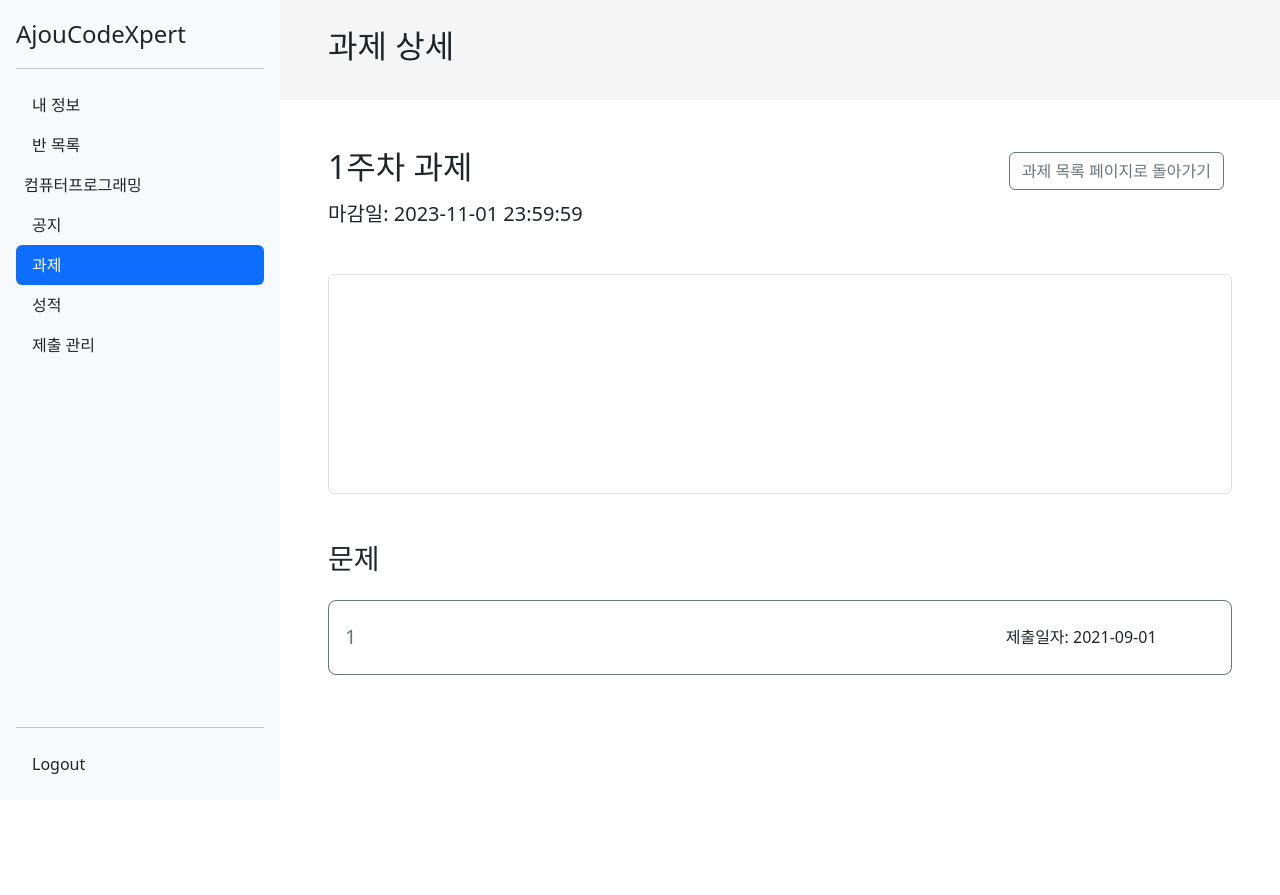
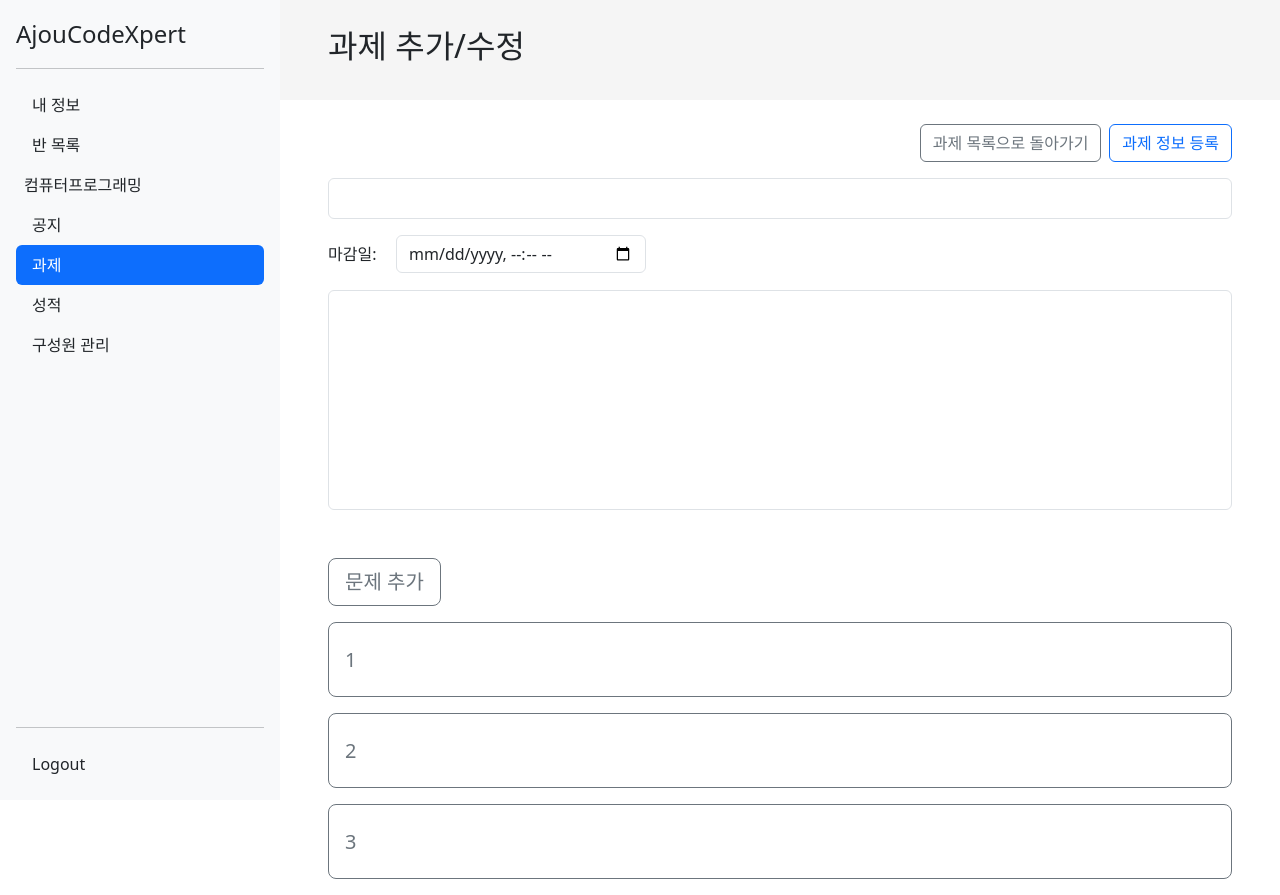
Before and after one commit to 2023-Fall-SE-CodeMates/AjouCodeXpert_Web, a React (Create React App) app: page /classes/1/assignments/1 in a window 1280 px wide. Before the commit the page ends 800 px from the top, so only its background shows below. Built offline with nearby package versions, Linux system fonts and the light colour scheme.

Commit message:
과제 추가/수정 페이지에서 문제 리스트를 관리하는 식으로 수정 과제 추가/수정 페이지와 문제 추가/수정 페이지는 같은 링크를 사용하게 됨

```diff
--- a/src/App.jsx
+++ b/src/App.jsx
@@ -33,7 +33,6 @@ import OpenedClassListPage from "pages/admin/OpenedClassListPage";
 import Logout from "routes/Logout";
 import ScoreRoute from "routes/ScoreRoute";
 import AssignmentRoute from "routes/AssignmentRoute";
-import ProblemRoute from "routes/ProblemRoute";
 
 // 로그인 안함
 function OnlyForUnauthenticated({ children }) {
@@ -220,10 +219,14 @@ function App() {
               path="/classes/:classId/scores/:assignmentId"
               element={<ScoreRoute />}
             />
-            {/* 문제 페이지(학생), 문제 추가/수정 페이지(TA) */}
+            {/* 문제 페이지(학생) */}
             <Route
               path="/classes/:classId/assignments/:assignmentId/:problemId"
-              element={<ProblemRoute />}
+              element={
+                <OnlyForStudent>
+                  <ProblemPage />
+                </OnlyForStudent>
+              }
             />
             {/* 리뷰 상세 페이지(학생) */}
             <Route
--- a/src/components/form/AssignmentInfoForm.jsx
+++ b/src/components/form/AssignmentInfoForm.jsx
@@ -1,10 +1,15 @@
 import React from "react";
 import style from "styles/components/form/AssignmentInfoForm.module.css";
 import cn from "classnames";
+import PropTypes from "prop-types";
 import { Formik, Form, Field, FieldArray } from "formik";
 import { Link, useParams } from "react-router-dom";
 
-function AssignmentInfoForm(props) {
+AssignmentInfoForm.propTypes = {
+  problemObjList: PropTypes.arrayOf(Object).isRequired, // 문제 내용 리스트, 과제 정보 등록 시 같이 등록됨
+};
+
+function AssignmentInfoForm({ problemObjList }) {
   const { classId, assignmentId } = useParams();
   return (
     <Formik
@@ -12,6 +17,7 @@ function AssignmentInfoForm(props) {
         title: "",
         dueDate: "",
         description: "",
+        problemObjList: problemObjList,
       }}
       enableReinitialize={true}
       onSubmit={(data) => {
--- a/src/components/list/ProblemListItem.jsx
+++ b/src/components/list/ProblemListItem.jsx
@@ -10,6 +10,7 @@ ProblemListItem.propTypes = {
   submittedDate: PropTypes.string, // 제출일
   score: PropTypes.string, // 문제 점수
   fromScoreByProblemPage: PropTypes.bool.isRequired, // 문제별 점수 페이지에서 접속했는지 여부(학생)
+  setProblemNo: PropTypes.func, // 문제 번호로 변경해서 문제 수정/추가 페이지 보여줌
   deletable: PropTypes.bool.isRequired, // 삭제 가능 여부
 };
 
@@ -20,6 +21,7 @@ function ProblemListItem({
   submittedDate,
   score,
   fromScoreByProblemPage,
+  setProblemNo,
   deletable,
 }) {
   const navigate = useNavigate();
@@ -32,6 +34,7 @@ function ProblemListItem({
         onClick={() => {
           if (fromScoreByProblemPage)
             navigate(`/classes/${classId}/scores/${assignmentId}/${problemNo}`);
+          else if (setProblemNo) setProblemNo(problemNo);
           else
             navigate(
               `/classes/${classId}/assignments/${assignmentId}/${problemNo}`
--- a/src/pages/ta/AssignmentAddModifyPage.jsx
+++ b/src/pages/ta/AssignmentAddModifyPage.jsx
@@ -1,42 +1,112 @@
 // 과제 추가/수정 페이지
-import React from "react";
+import React, { useState, useEffect } from "react";
 import Sidebar from "components/Sidebar";
 import Titlebar from "components/Titlebar";
 import ProblemListItem from "components/list/ProblemListItem";
 import { Link, useParams } from "react-router-dom";
 import AssignmentInfoForm from "components/form/AssignmentInfoForm";
+import ProblemAddModifyPage from "./ProblemAddModifyPage";
 
 function AssignmentAddModifyPage(props) {
   const { classId, assignmentId } = useParams();
 
+  // 0이면 문제 추가/수정 페이지 보여줌, 1 이상이면 해당 번호의 문제 추가/수정 페이지 보여줌
+  const [problemNo, setProblemNo] = useState(0);
+
+  // 문제 내용을 담고 있는 리스트들
+  // 배열은 problemNo 기준으로 정렬되어야 함
+  // {problemNo, language, points, description, prompt, tc}
+  // 테스트케이스 배열 tc는 테스트케이스 index 기준으로 정렬되어야 함
+  const [problemObjList, setProblemObjList] = useState([]);
+
+  useEffect(() => {
+    setProblemObjList(
+      [
+        {
+          problemNo: 1,
+          language: "c",
+          points: 10,
+          description: "문제 설명",
+          prompt: "문제",
+          tc: [{ tcInput: "1", tcOutput: "2" }],
+        },
+        {
+          problemNo: 2,
+          language: "java",
+          points: 20,
+          description: "문제 설명",
+          prompt: "문제",
+          tc: [{ tcInput: "10", tcOutput: "20" }],
+        },
+        {
+          problemNo: 3,
+          language: "python",
+          points: 30,
+          description: "문제 설명",
+          prompt: "문제",
+          tc: [{ tcInput: "1", tcOutput: "3" }],
+        },
+      ],
+      []
+    );
+  }, []);
+
   // TODO: 문제 추가 버튼 url의 path variable을 (존재하는 문제개수+1)로 수정, 문제 추가 여부를 알려주는 별도의 prop가 필요할수도
-  return (
+  return problemNo === 0 ? (
     <div className="d-flex flex-row">
       <Sidebar classId={classId} subjectName="컴퓨터프로그래밍" />
       <div className="flex-fill d-flex flex-column">
         <Titlebar title="과제 추가/수정" />
         <div className="container px-5">
           {/* 과제 설명 */}
-          <AssignmentInfoForm />
+          <AssignmentInfoForm problemObjList={problemObjList} />
 
           {/* 문제 목록 */}
           <div className="mt-5">
-            <Link
+            <button
               className="btn btn-outline-secondary btn-lg mb-3"
-              to={`/classes/${classId}/assignments/${assignmentId}/2`}
+              onClick={() => {
+                setProblemNo(problemObjList.length + 1);
+              }}
             >
               문제 추가
-            </Link>
-            <ProblemListItem
-              classId={classId}
-              assignmentId={assignmentId}
-              problemNo={1}
-              fromScoreByProblemPage={false}
-            />
+            </button>
+            {problemObjList
+              .sort((a, b) => {
+                return a.problemNo - b.problemNo;
+              })
+              .map((problemObj) => (
+                <ProblemListItem
+                  key={problemObj.problemNo}
+                  classId={classId}
+                  assignmentId={assignmentId}
+                  problemNo={problemObj.problemNo}
+                  fromScoreByProblemPage={false}
+                  setProblemNo={setProblemNo}
+                />
+              ))}
           </div>
         </div>
       </div>
     </div>
+  ) : (
+    <ProblemAddModifyPage
+      problemNo={problemNo}
+      problemObj={
+        problemObjList.length < problemNo
+          ? {
+              language: "",
+              points: 0,
+              description: "",
+              prompt: "",
+              tc: [{ tcInput: "", tcOutput: "" }],
+            }
+          : problemObjList.filter((obj) => obj.problemNo === problemNo)[0]
+      }
+      problemObjList={problemObjList}
+      setProblemObjList={setProblemObjList}
+      setProblemNo={setProblemNo}
+    />
   );
 }
 
--- a/src/pages/ta/ProblemAddModifyPage.jsx
+++ b/src/pages/ta/ProblemAddModifyPage.jsx
@@ -2,26 +2,47 @@
 import React from "react";
 import style from "styles/pages/ta/ProblemAddModifyPage.module.css";
 import cn from "classnames";
+import PropTypes from "prop-types";
 import { Formik, Form, Field, FieldArray } from "formik";
 import * as Yup from "yup";
 import { useParams } from "react-router-dom";
+import ProblemListItem from "../../components/list/ProblemListItem";
+
+// 등록 시, 문제 리스트에 문제 내용 추가, setProblemNo 0으로 변경해서 과제 수정/추가 페이지 보여줌
+ProblemAddModifyPage.propTypes = {
+  problemNo: PropTypes.number.isRequired, // 문제 번호
+  problemObj: PropTypes.object.isRequired, // 문제 내용
+  problemObjList: PropTypes.arrayOf(PropTypes.object).isRequired, // 문제 내용들을 담고 있는 객체들
+  setProblemObjList: PropTypes.func.isRequired, // 문제 내용들을 담고 있는 객체들
+  setProblemNo: PropTypes.func.isRequired, // 등록 후 0으로 변경
+};
 
 // TODO: 과제 이름을 어떻게 가져올 건지(prop로 넘기거나, assignmentId를 사용해 API호출?)
-function ProblemAddModifyPage(props) {
-  const { classId, assignmentId, problemId } = useParams();
-
+function ProblemAddModifyPage({
+  problemNo,
+  problemObj,
+  problemObjList,
+  setProblemObjList,
+  setProblemNo,
+}) {
   return (
     <Formik
       initialValues={{
-        language: "",
-        points: 0,
-        description: "",
-        prompt: "",
-        tc: [{ tcInput: "", tcOutput: "" }],
+        language: problemObj.language,
+        points: problemObj.points,
+        description: problemObj.description,
+        prompt: problemObj.prompt,
+        tc: problemObj.tc,
       }}
       enableReinitialize={true}
       onSubmit={(data) => {
         console.log(data);
+        setProblemObjList(
+          problemObjList
+            .filter((obj) => obj.problemNo !== problemNo)
+            .concat({ ...data, problemNo: problemNo })
+        );
+        setProblemNo(0);
       }}
       validationSchema={Yup.object().shape({
         language: Yup.string()
@@ -37,8 +58,14 @@ function ProblemAddModifyPage(props) {
           <div className="container px-1 d-flex flex-column vh-100">
             {/* 문제명, 버튼 */}
             <div className="d-flex flex-row mt-4 mb-2">
-              <h3 className="flex-grow-1">1주차 과제 &gt; 문제 {problemId}</h3>
-              <button type="button" className="btn btn-outline-secondary me-2">
+              <h3 className="flex-grow-1">1주차 과제 &gt; 문제 {problemNo}</h3>
+              <button
+                type="button"
+                className="btn btn-outline-secondary me-2"
+                onClick={() => {
+                  setProblemNo(0);
+                }}
+              >
                 과제 상세 페이지로 돌아가기
               </button>
               <button type="submit" className="btn btn-outline-primary">
@@ -156,7 +183,7 @@ function ProblemAddModifyPage(props) {
                           <Field
                             as="textarea"
                             className="form-control overflow-y-scroll"
-                            name={`tc.${index + 1}.tcInput`}
+                            name={`tc[${index}].tcInput`}
                           />
                         </fieldset>
                         <fieldset className="form-group w-50 ms-2">
@@ -166,7 +193,7 @@ function ProblemAddModifyPage(props) {
                           <Field
                             as="textarea"
                             className="form-control overflow-y-scroll"
-                            name={`tc.${index + 1}.tcOutput`}
+                            name={`tc[${index}]tcOutput`}
                           />
                         </fieldset>
                       </div>
--- a/src/routes/ProblemRoute.jsx
+++ /dev/null
@@ -1,23 +0,0 @@
-// 문제 페이지(학생), 문제 추가/수정 페이지(TA) 라우팅
-import React from "react";
-import AuthProvider, { useAuth } from "services/AuthContext";
-import { Navigate } from "react-router-dom";
-import ProblemPage from "pages/student/ProblemPage";
-import ProblemAddModifyPage from "pages/ta/ProblemAddModifyPage";
-
-function ProblemRoute(props) {
-  const authContext = useAuth();
-  const [isAuthenticated, role] = [
-    authContext.isAuthenticated,
-    authContext.role,
-  ];
-  return isAuthenticated && role === "student" ? (
-    <ProblemPage />
-  ) : isAuthenticated && role === "ta" ? (
-    <ProblemAddModifyPage />
-  ) : (
-    <Navigate to="/error" />
-  );
-}
-
-export default ProblemRoute;
--- a/src/services/AuthContext.jsx
+++ b/src/services/AuthContext.jsx
@@ -22,7 +22,7 @@ export default function AuthProvider({ children }) {
 
   // TODO: API명세를 검토하고 role을 어떻게 처리할 지 결정하고, useAuth 사용하는 부분 수정하기
   const isAuthenticated = true;
-  const role = "student";
+  const role = "ta";
   const id = "james001";
 
   return (
```
